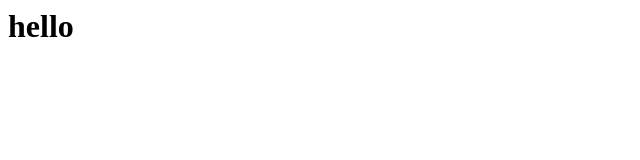
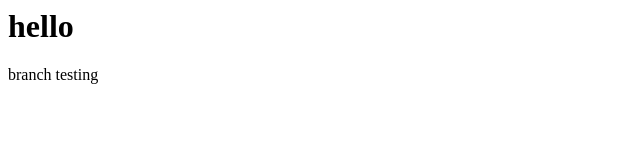
Before and after one commit to AwesomeUser321/localrepo, a plain HTML site: page index.html in a window 1280 px wide. Shown: the full height of the page, 0-640 px from the left. Drawn offline with Linux system fonts and the light colour scheme.

Commit message:
branch testing on github

```diff
--- a/index.html
+++ b/index.html
@@ -1 +1,2 @@
 <h1>hello</h1>
+<p>branch testing </p>
```
